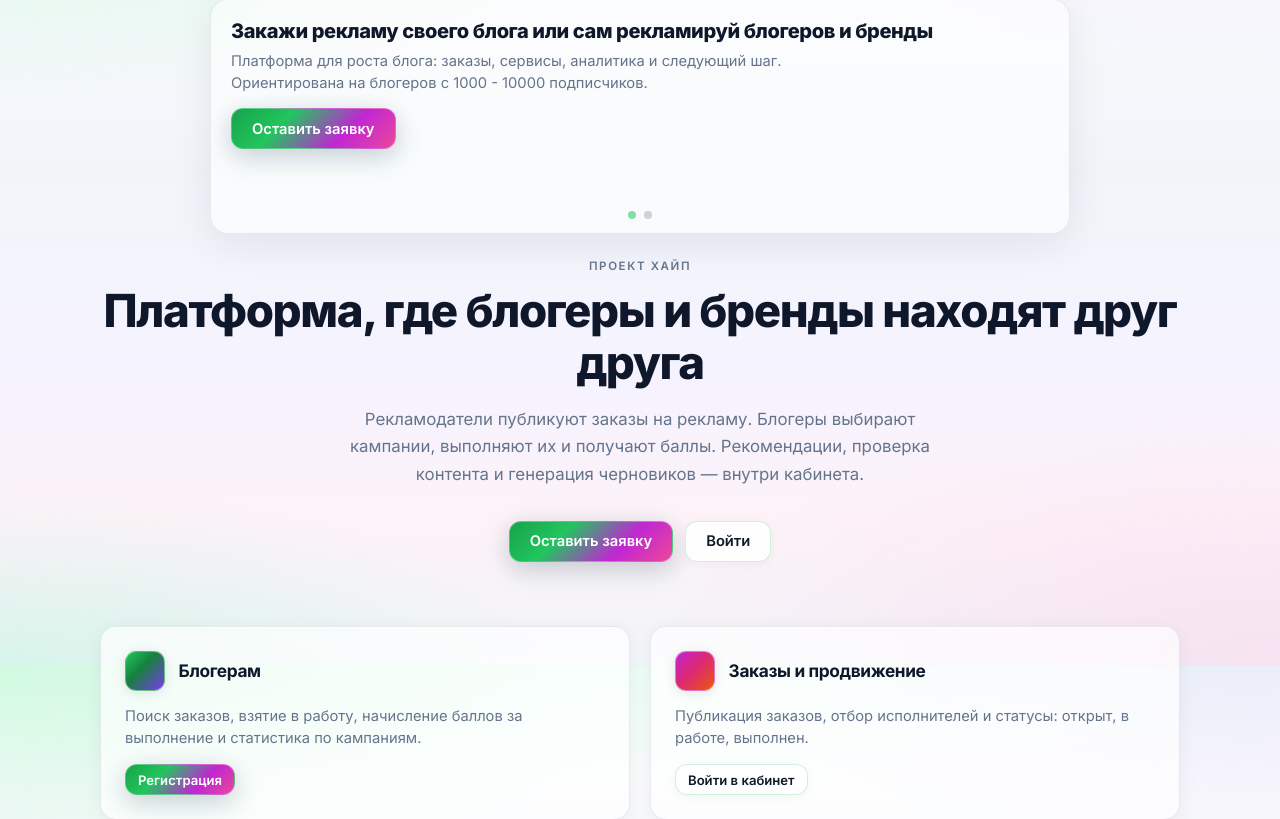
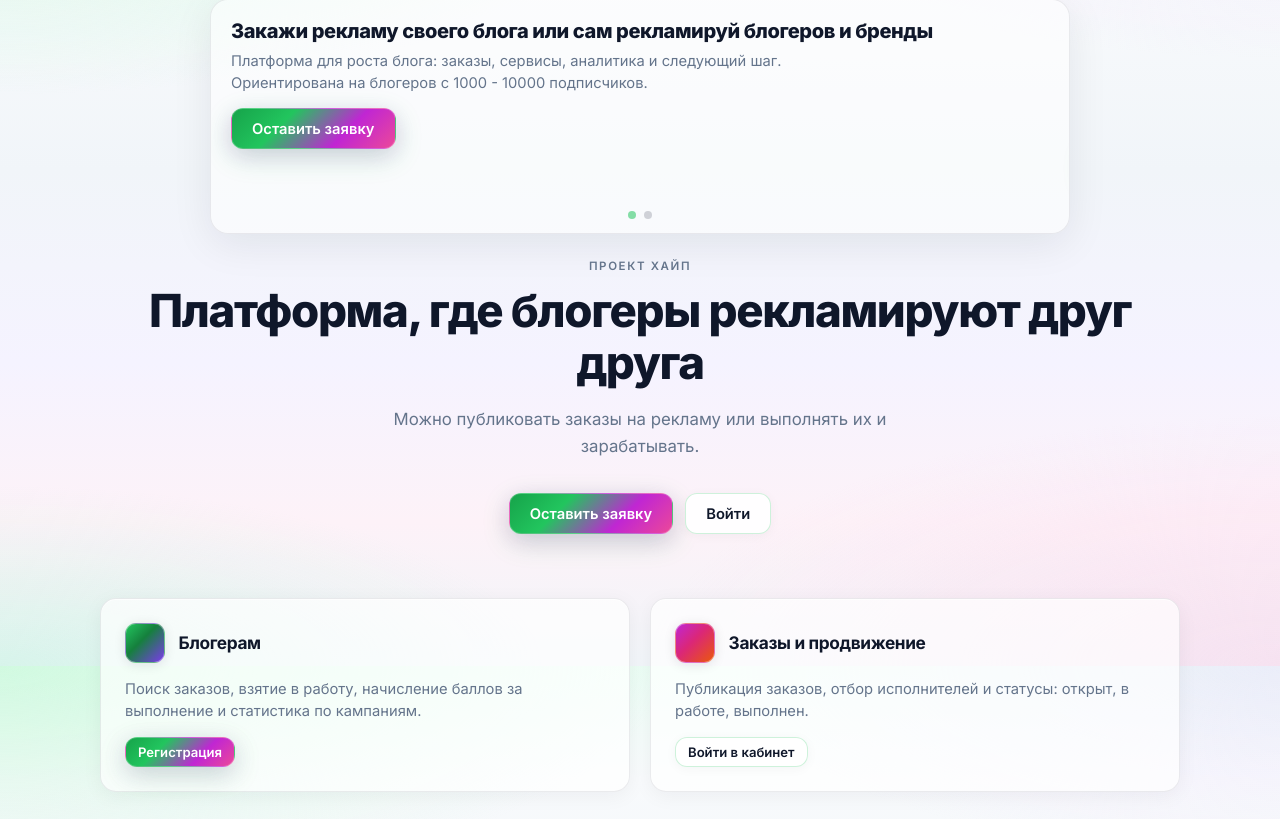
Before and after one commit to mgortinskiy-bot/blogger_app, a Flask app: page / in a window 1280 px wide. Shown: the part 134-953 px from the top of the page. Run offline with Flask 3, Linux system fonts and the light colour scheme.

Commit message:
Главная: обновлён заголовок и описание в hero
Made-with: Cursor

```diff
--- a/templates/index.html
+++ b/templates/index.html
@@ -29,10 +29,9 @@
     </div>
   </div>
   <p class="eyebrow">Проект Хайп</p>
-  <h1>Платформа, где блогеры и бренды находят друг друга</h1>
+  <h1>Платформа, где блогеры рекламируют друг друга</h1>
   <p class="hero-lead">
-    Рекламодатели публикуют заказы на рекламу. Блогеры выбирают кампании,
-    выполняют их и получают баллы. Рекомендации, проверка контента и генерация черновиков — внутри кабинета.
+    Можно публиковать заказы на рекламу или выполнять их и зарабатывать.
   </p>
   <div class="hero-actions">
     <a class="btn btn-primary" href="{{ url_for('register_blogger') }}">Оставить заявку</a>
```
